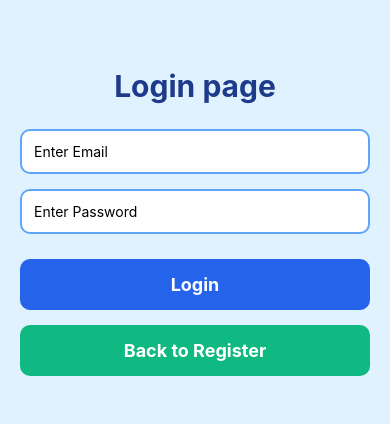
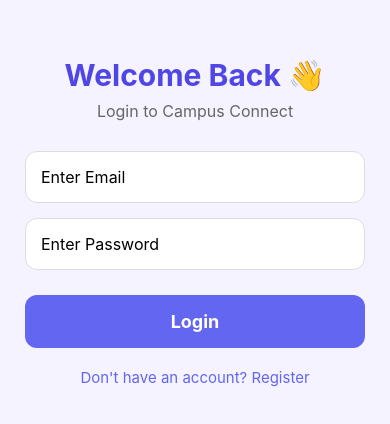
Before and after one commit to MarellaTriveni/campus-connect, a React Native app: screen /Login in a window 390 px wide. Shown: the part 200-624 px from the top of the page. Built offline with nearby package versions, Linux system fonts and the light colour scheme.

Commit message:
Day 19: Improve Login Screen UI

```diff
--- a/navigation/AppNavigator.js
+++ b/navigation/AppNavigator.js
@@ -12,9 +12,7 @@
   return (
     <Stack.Navigator
       initialRouteName="Login"
-      screenOptions={{
-        headerShown: false,
-      }}
+      screenOptions={{ headerShown: false }}
     >
       <Stack.Screen
         name="Login"
@@ -27,7 +25,7 @@
       />
 
       <Stack.Screen
-        name="Main"
+        name="BottomTabs"
         component={BottomTabs}
       />
 
--- a/screens/LoginScreen.js
+++ b/screens/LoginScreen.js
@@ -1,54 +1,37 @@
-import React, { useState, useEffect } from "react";
-import { View, Text, TextInput, Pressable, StyleSheet } from "react-native";
-import AsyncStorage from "@react-native-async-storage/async-storage";
+import React, { useState } from "react";
+import {
+  View,
+  Text,
+  TextInput,
+  TouchableOpacity,
+  StyleSheet,
+  Alert,
+} from "react-native";
 
 export default function LoginScreen({ navigation }) {
   const [email, setEmail] = useState("");
   const [password, setPassword] = useState("");
 
-  // Check login status when screen opens
-
-
-  async function handleLogin() {
-    if (email === "" || password === "") {
-      alert("Please fill all the fields");
+  const handleLogin = () => {
+    if (email.trim() === "" || password.trim() === "") {
+      Alert.alert("Error", "Please enter email and password");
       return;
     }
 
-    // Hardcoded credentials
-    const validEmail = "student@gmail.com";
-    const validPassword = "123456";
-
-    if (email === validEmail && password === validPassword) {
-      await AsyncStorage.setItem("isLoggedIn", "true");
-
-      alert("Login Successful");
-
-      navigation.replace("Main");
-    } else {
-      alert("Invalid Email or Password");
-    }
-  }
-   useEffect(() => {
-    checkLogin();
-  }, []);
-
-  const checkLogin = async () => {
-    const status = await AsyncStorage.getItem("isLoggedIn");
-
-    if (status === "true") {
-      navigation.replace("Main");
-    }
+    // Login successful
+    navigation.replace("BottomTabs");
   };
 
   return (
     <View style={styles.container}>
-      <Text style={styles.title}>Login page</Text>
+      <Text style={styles.title}>Welcome Back 👋</Text>
+      <Text style={styles.subtitle}>Login to Campus Connect</Text>
 
       <TextInput
         style={styles.input}
         placeholder="Enter Email"
         keyboardType="email-address"
+        autoCapitalize="none"
         value={email}
         onChangeText={setEmail}
       />
@@ -61,25 +44,17 @@
         onChangeText={setPassword}
       />
 
-      <Pressable
-        onPress={handleLogin}
-        style={({ hovered }) => [
-          styles.button,
-          hovered && styles.buttonHover,
-        ]}
+      <TouchableOpacity style={styles.button} onPress={handleLogin}>
+        <Text style={styles.buttonText}>Login</Text>
+      </TouchableOpacity>
+
+      <TouchableOpacity
+        onPress={() => navigation.navigate("StudentRegistration")}
       >
-        <Text style={styles.buttonText}>Login</Text>
-      </Pressable>
-
-      <Pressable
-        onPress={() => navigation.goBack()}
-        style={({ hovered }) => [
-          styles.backButton,
-          hovered && styles.backButtonHover,
-        ]}
-      >
-        <Text style={styles.buttonText}>Back to Register</Text>
-      </Pressable>
+        <Text style={styles.registerText}>
+          Don't have an account? Register
+        </Text>
+      </TouchableOpacity>
     </View>
   );
 }
@@ -88,54 +63,53 @@
   container: {
     flex: 1,
     justifyContent: "center",
-    padding: 20,
-    backgroundColor: "#E0F2FE",
+    padding: 25,
+    backgroundColor: "#F5F3FF",
   },
 
   title: {
     fontSize: 30,
     fontWeight: "bold",
-    color: "#1E3A8A",
     textAlign: "center",
-    marginBottom: 25,
+    color: "#4F46E5",
+    marginBottom: 8,
+  },
+
+  subtitle: {
+    textAlign: "center",
+    fontSize: 16,
+    color: "#666",
+    marginBottom: 30,
   },
 
   input: {
-    borderWidth: 2,
-    borderColor: "#60A5FA",
-    borderRadius: 10,
-    padding: 12,
+    backgroundColor: "#FFFFFF",
+    borderWidth: 1,
+    borderColor: "#DDD",
+    borderRadius: 12,
+    padding: 15,
     marginBottom: 15,
-    backgroundColor: "#FFFFFF",
+    fontSize: 16,
   },
 
   button: {
-    backgroundColor: "#2563EB",
-    padding: 15,
-    borderRadius: 10,
+    backgroundColor: "#6366F1",
+    padding: 16,
+    borderRadius: 12,
     alignItems: "center",
     marginTop: 10,
   },
 
-  buttonHover: {
-    backgroundColor: "#1D4ED8",
-  },
-
-  backButton: {
-    backgroundColor: "#10B981",
-    padding: 15,
-    borderRadius: 10,
-    alignItems: "center",
-    marginTop: 15,
-  },
-
-  backButtonHover: {
-    backgroundColor: "#059669",
-  },
-
   buttonText: {
-    color: "white",
+    color: "#FFFFFF",
     fontSize: 18,
     fontWeight: "bold",
   },
+
+  registerText: {
+    textAlign: "center",
+    color: "#6366F1",
+    marginTop: 20,
+    fontSize: 15,
+  },
 });
```
